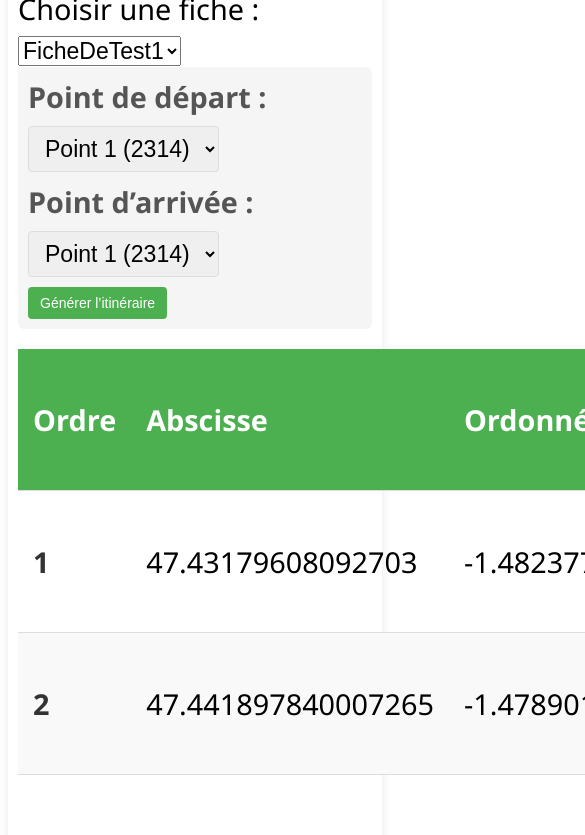
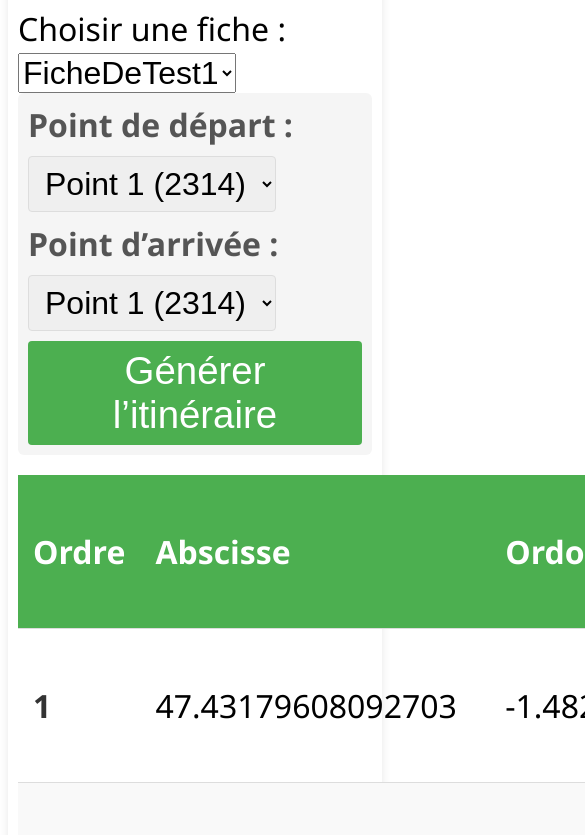
Before and after one commit to stringnameQG/FichesLavage, a plain HTML site: page index.html in a window 390 px wide. Shown: the part 238-1073 px from the top of the page, 585 px wide, since content can reach past the window. Drawn offline with Linux system fonts and the light colour scheme.

Commit message:
Mise à jour police mobile

```diff
--- a/ficheMiseEnForme.css
+++ b/ficheMiseEnForme.css
@@ -99,13 +99,16 @@
 
 @media (width < 1200px) {
   .container {
-    font-size: 1.8em;
+    font-size: 2em;
     max-width: none;
   }
+  #genererItineraire {
+    font-size: 1.2em;
+  }
   select, #depart, #arrivee {
-    font-size: 0.8em;
+    font-size: 1em;
   }
   option {
-    font-size: 0.5em;
+    font-size: 0.7em;
   }
 }
```
